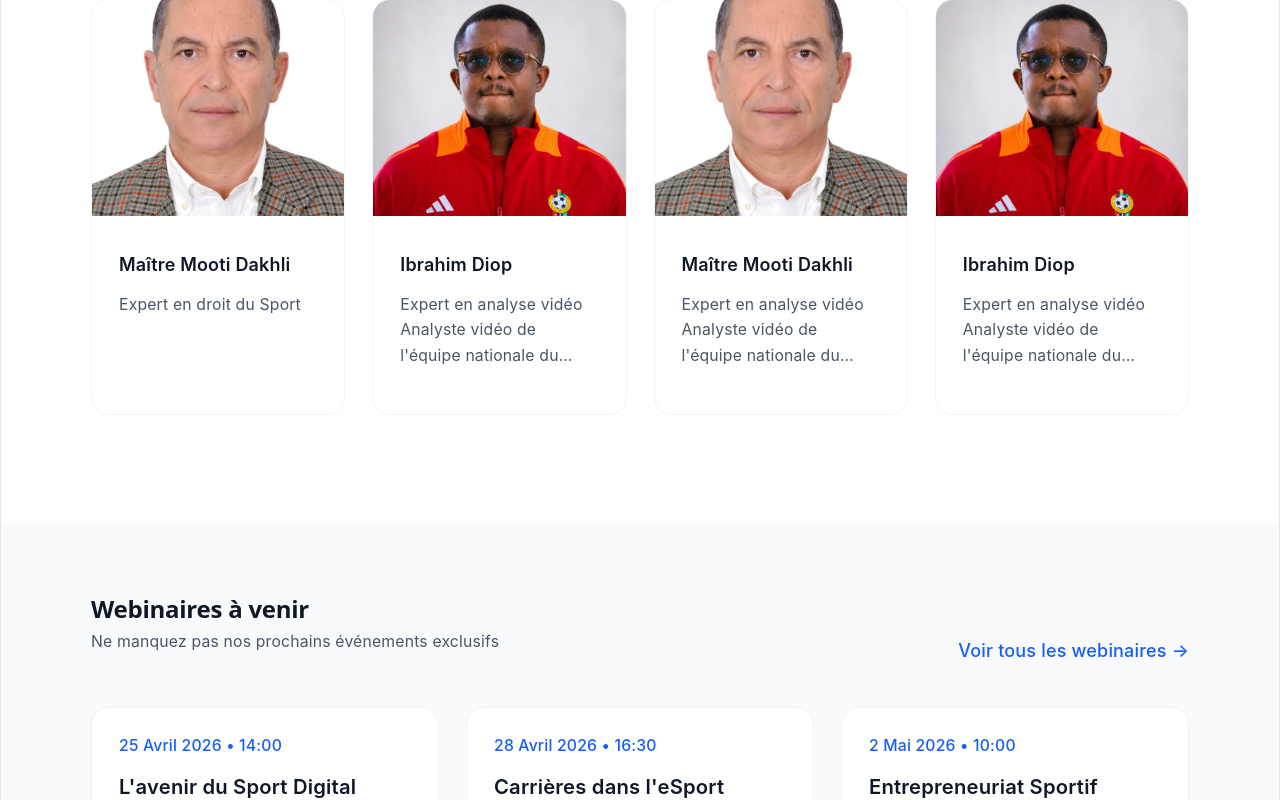
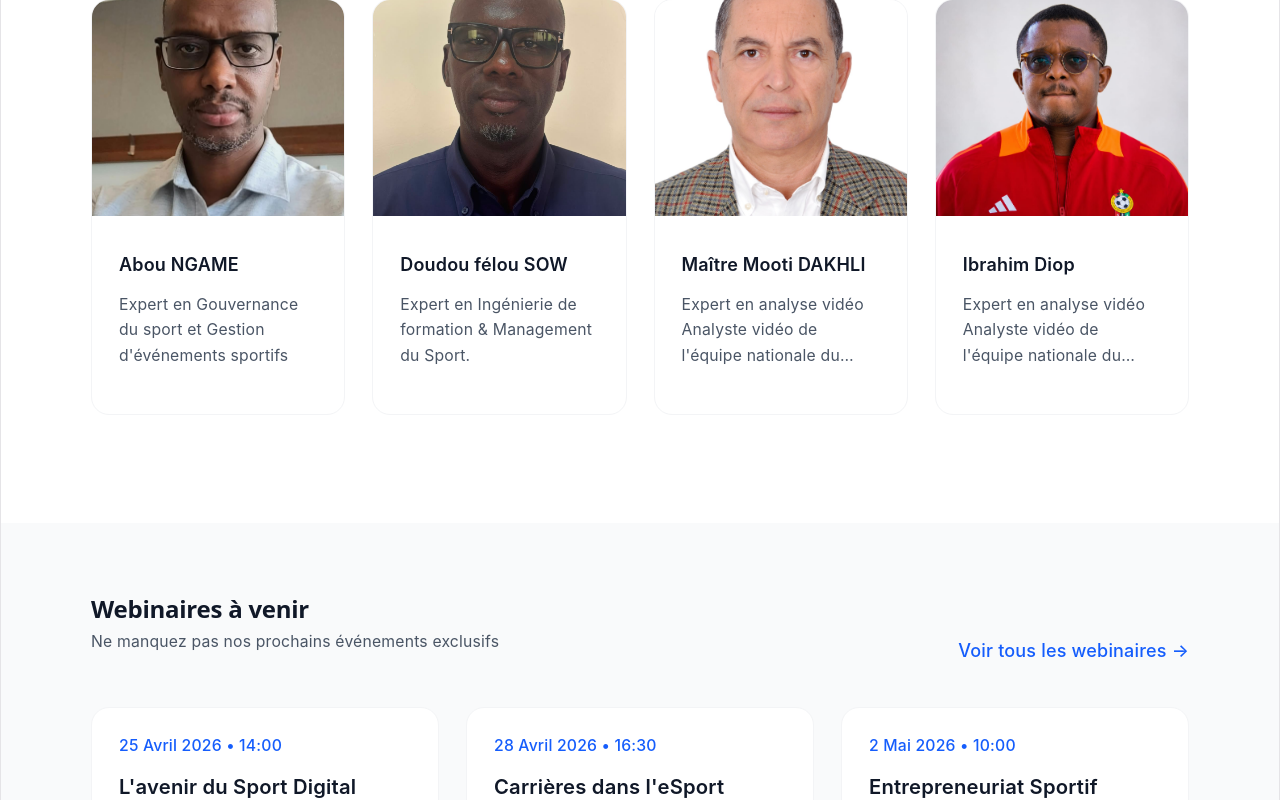
Before and after one commit to halima-cmd/Galle_work, a React (Vite) app: page / in a window 1280 px wide. Shown: the part 2291-3091 px from the top of the page. Built offline with nearby package versions, Linux system fonts and the light colour scheme.

Commit message:
add formateurs

```diff
--- a/src/pages/public/accueil/Home.jsx
+++ b/src/pages/public/accueil/Home.jsx
@@ -6,6 +6,8 @@ import heroImage from '../../../assets/images/hero.png'
 import Formations from './formations/Formations'
 import mehdi from '../../../assets/images/mehdi.jpeg'
 import diop from '../../../assets/images/diop.jpeg'
+import Abou from '../../../assets/images/abou.jpeg'
+import Felou from '../../../assets/images/felou.jpeg'
 import Actualites from './actualites/Actualites'
 // The exported code uses Tailwind CSS. Install Tailwind CSS in your dev environment to ensure all styles work.
 // import './App.css'
@@ -63,19 +65,19 @@ const webinaires = [
 const formateurs = [
   {
     id: 1,
-    title: "Maître Mooti Dakhli ",
-    excerpt: "Expert en droit du Sport",
-    image: mehdi
+    title: "Abou NGAME",
+    excerpt: "Expert en Gouvernance du sport et Gestion d'événements sportifs",
+    image: Abou
   },
   {
     id: 2,
-    title: "Ibrahim Diop",
-    excerpt: "Expert en analyse vidéo Analyste vidéo de l'équipe nationale du Burkina Faso.",
-    image: diop
+    title: "Doudou félou SOW",
+    excerpt: "Expert en Ingénierie de formation & Management du Sport.",
+    image: Felou
   },
   {
     id: 3,
-    title: "Maître Mooti Dakhli",
+    title: "Maître Mooti DAKHLI",
     excerpt: "Expert en analyse vidéo Analyste vidéo de l'équipe nationale du Burkina Faso",
     image: mehdi
   },
```
Also changed, not shown: src/assets/images/Abou.jpeg (added), src/assets/images/Felou.jpeg (added), src/pages/public/accueil/APropos/Apropos.jsx (line endings or trailing spaces).
